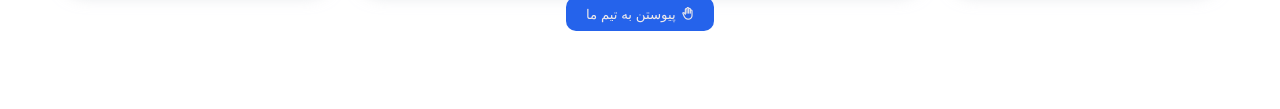
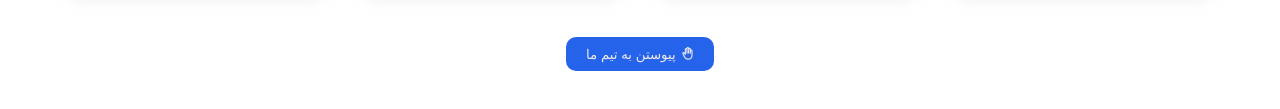
Before and after one commit to a-m-i-r-888/portfolio-1, a plain HTML site: page about-us.html in a window 1280 px wide. Shown: the part 1617-1726 px from the top of the page. Before the commit the page ends 1698 px from the top, so only its background shows below. Drawn offline with nearby package versions, Linux system fonts and the light colour scheme; a script that the page names is missing; a web font is replaced by a local one.

Commit message:
Update abous-us.css

```diff
--- a/Css/abous-us.css
+++ b/Css/abous-us.css
@@ -411,6 +411,7 @@ header {
   display: flex;
   flex-direction: row;
   justify-content: center;
+  padding: 40px 0px 0px;
 }
 
 .button-container button {
```
